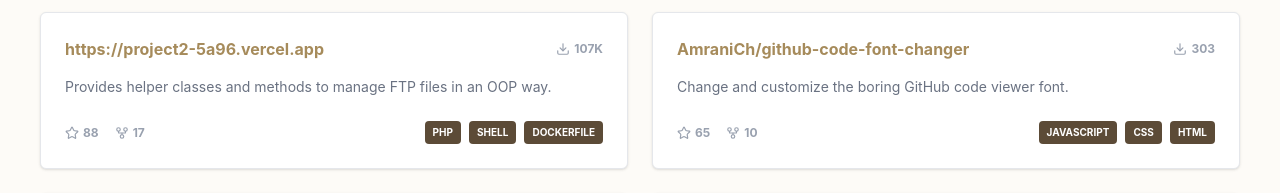
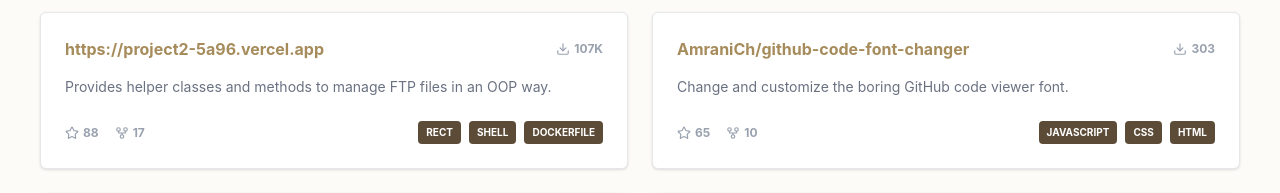
Before and after one commit to shivanshu2025/2vportfolio, a React (Vite) app: page / in a window 1280 px wide. Shown: the part 3040-3233 px from the top of the page. Built offline with nearby package versions, Linux system fonts and the light colour scheme.

Commit message:
updatereact

```diff
--- a/src/components/Home/OpenSourceSection.jsx
+++ b/src/components/Home/OpenSourceSection.jsx
@@ -8,7 +8,8 @@ const repos = [
     stars: 88,
     forks: 17,
     downloads: "107K",
-    tags: ["PHP", "Shell", "Dockerfile"]
+    tags: ["Rect", "Shell", "Dockerfile"]
+
   },
   {
     name: "AmraniCh/github-code-font-changer",
```
